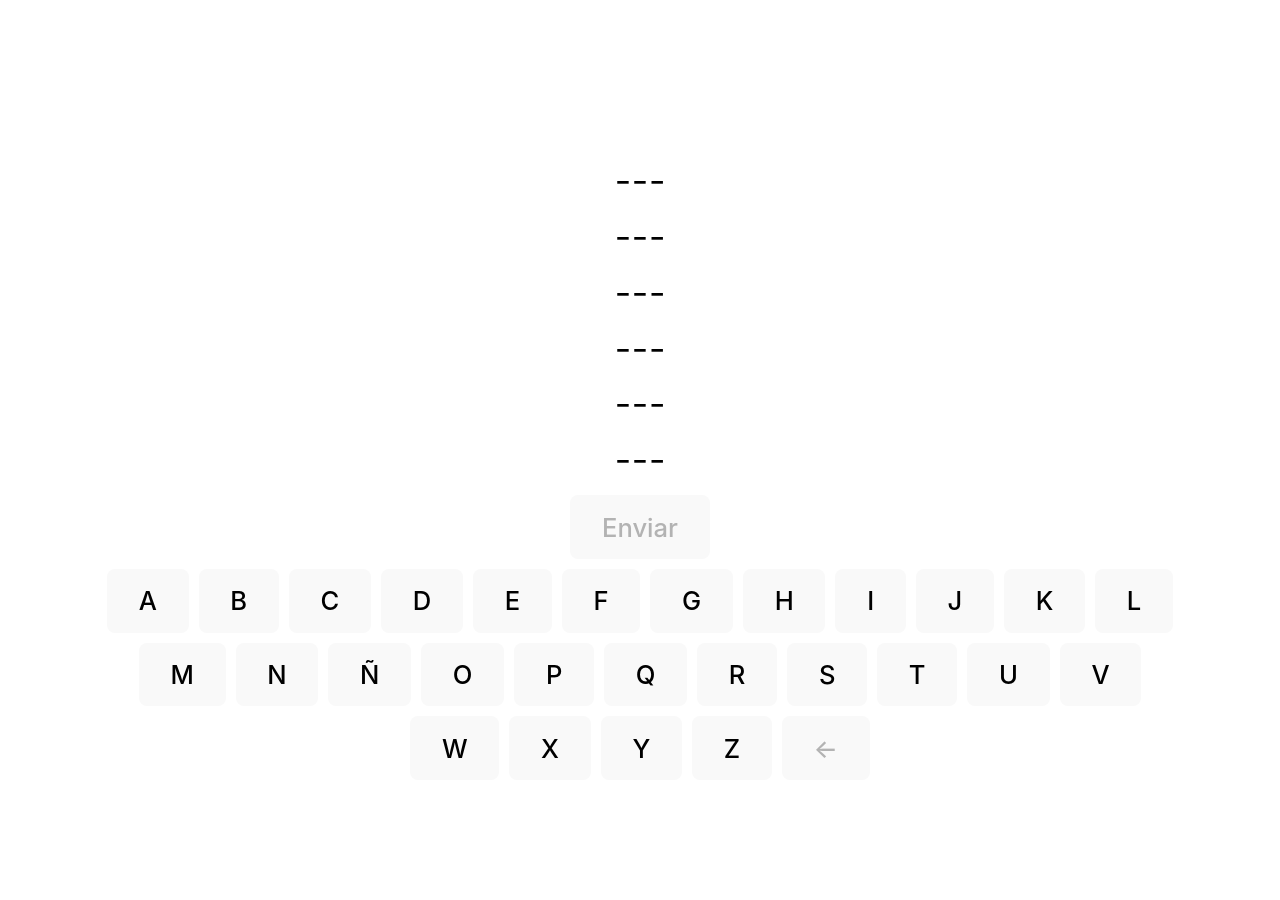
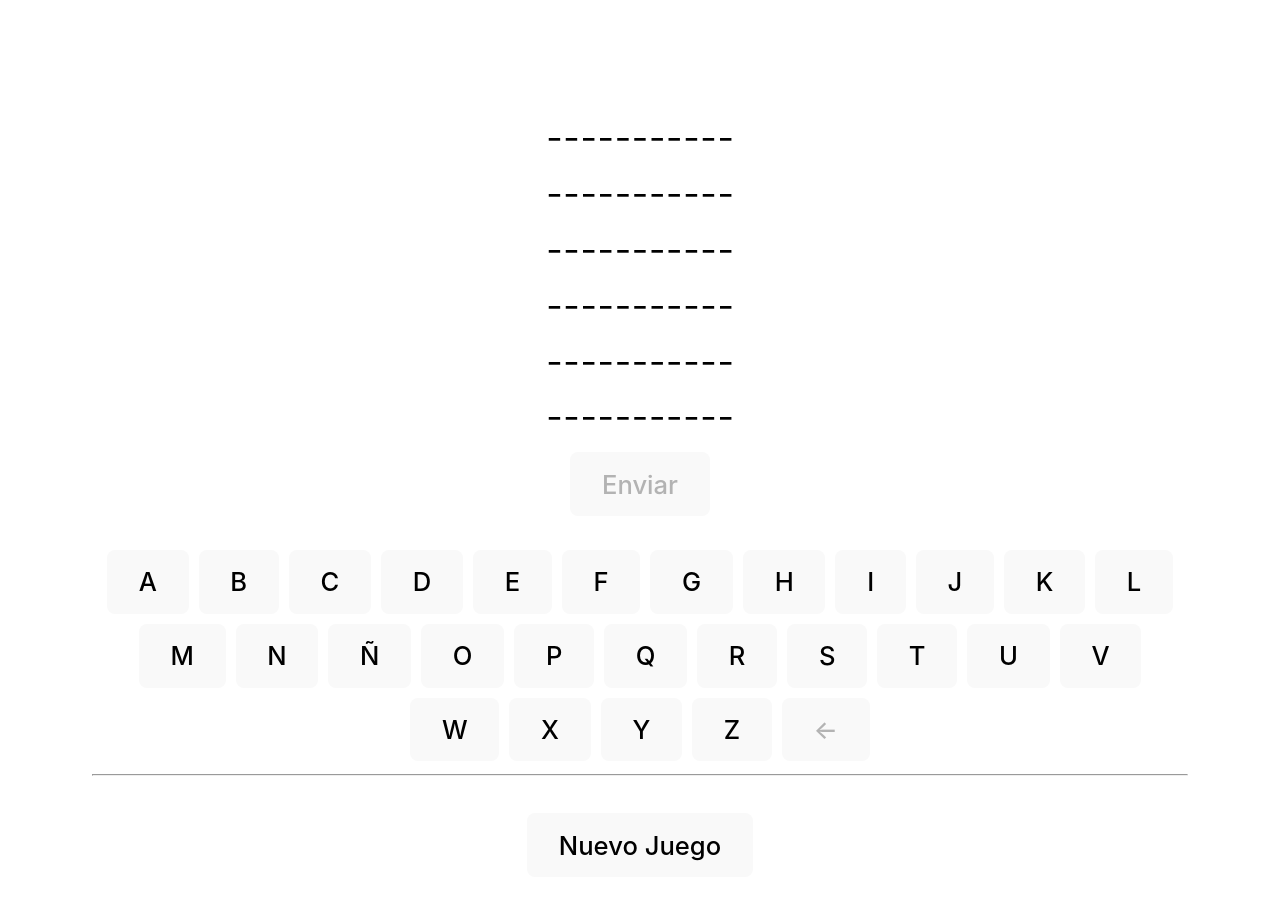
Before and after one commit to josueruizv/juego-palabras, a React (Vite) app: page / in a window 1280 px wide. Shown: the top 900 px of the page. Built offline with nearby package versions, Linux system fonts and the light colour scheme.

Commit message:
Juego funcional

```diff
--- a/src/App.tsx
+++ b/src/App.tsx
@@ -1,22 +1,35 @@
-import { useState } from 'react';
+import { useEffect, useState } from 'react';
 
 import { letters } from './helpers/letters';
+import { getRandomWord } from './helpers/getRandomWord';
+
 import './App.css';
 
 function App() {
 
-  const [row, setRow] = useState(0);
-  const [pos, setPos ] = useState(0);
-
-  const [ word ] = useState('ALA');
+  const [ word, setWord ] = useState(getRandomWord());
   const [ hiddenWords, setHiddenWords ] = useState(
     Array(6).fill('_ '.repeat(word.length))
   );
-  const [letterColors, setLetterColors ] = useState(
+  const [ row, setRow] = useState(0);
+  const [ pos, setPos ] = useState(0);
+  const [ letterColors, setLetterColors ] = useState(
     Array(6).fill(Array(word.length).fill('black'))
   );
+  const [ lose, setLose ] = useState(false);
+  const [ won, setWon ] = useState(false);
+
+  useEffect(() => {
+    if(row >= 6){
+      setLose(true);
+    }
+  }, [row])
 
   const pushLetter = (letter: string) => {
+    if ( won ) {
+
+      return;
+    }
     const currentRow = hiddenWords[row].split(' ');
 
     if(pos < word.length){
@@ -43,6 +56,7 @@ function App() {
   }
 
   const checkWord = ( ) => {
+    if(row < 6){
       const userWord = hiddenWords[row].split(' ').join('');
       const newColors = letterColors.map(letterColor => [...letterColor]);
 
@@ -54,11 +68,27 @@ function App() {
         }
       }
 
-    if(row < 6){
+      if(userWord === word){
+
+        setWon(true);
+      }
+
       setLetterColors(newColors);
       setRow(row + 1);
       setPos(0);
     }
+  }
+
+  const newGame = () => {
+    const newWord = getRandomWord();
+
+    setWord( newWord );
+    setHiddenWords( Array(6).fill('_ '.repeat(newWord.length)) );
+    setRow(0);
+    setPos(0);
+    setLetterColors( Array(6).fill(Array(newWord.length).fill('black')) );
+    setLose(false);
+    setWon(false);
   }
 
   return (
@@ -89,13 +119,24 @@ function App() {
       </button>
       <br />
 
+      {/* Mensaje si perdió */}
+      {
+        ( lose ) ? <h2>Has perdido</h2> : ''
+      }
+
+      {/* Mensaje si ganó */}
+      {
+        ( won ) ? <h2>Felicidades! Has ganado</h2> : ''
+      }
+      <br />
+
       {/* Botones de letras */}
       {
         letters.map( (letter) => (
           <button
             onClick={ () => pushLetter(letter) }
             key={ letter }
-            disabled={row === 6}>
+            disabled={lose || won}>
             { letter }
           </button>
         ))
@@ -105,6 +146,10 @@ function App() {
         disabled={pos === 0}>
           ←
       </button>
+
+      <hr /><br />
+
+      <button onClick={ newGame }>Nuevo Juego</button>
     </div>
   )
 };
--- /dev/null
+++ b/src/helpers/getRandomWord.ts
@@ -0,0 +1,19 @@
+const words: string[] = [
+    'COMPUTADORA',
+    'AGUACATE',
+    'PAPAYA',
+    'VEHICULO',
+    'ANIMAL',
+    'VETERINARIO',
+    'CELULAR',
+    'TELEFONO'
+]
+
+export function getRandomWord() {
+
+    const randomIndex = Math.floor(Math.random() * words.length);
+    console.log( randomIndex );
+
+
+    return words[randomIndex];
+}
```
Lines whose indentation alone changed are shown as unchanged.
